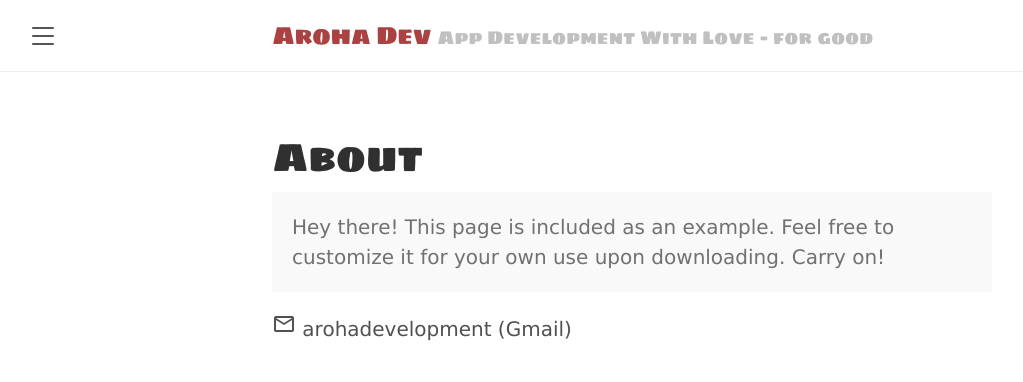
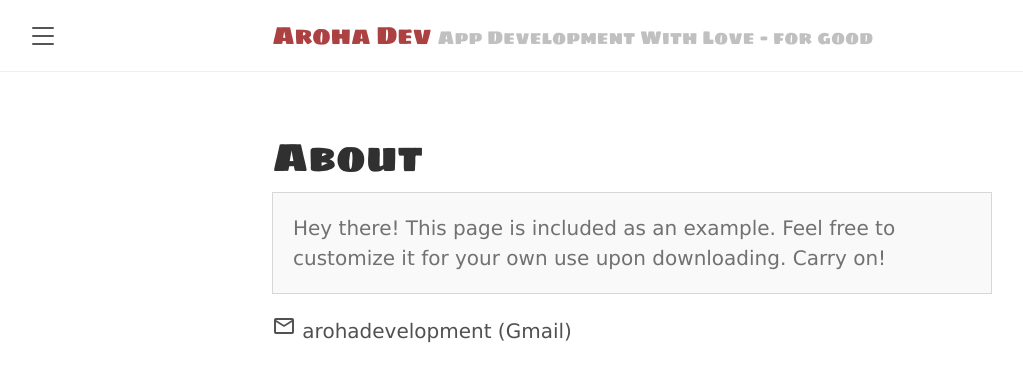
Before and after one commit to tracyjordan/tracyjordan.github.io, a Jekyll site: the page built from about.md, in a window 1280 px wide. Shown: the top 382 px of the page, without its empty margins (8-1031 px from the left). Built offline with Jekyll 4.4.1, drawn with Linux system fonts in a browser that asks for light colours.

Commit message:
Update aroha.css

```diff
--- a/public/css/aroha.css
+++ b/public/css/aroha.css
@@ -58,3 +58,7 @@ h1, h2, h3, h4, h5, h6 {
 .theme-base-JJ .related-posts li a:hover {
   color: #333333;
 }
+
+.message {
+  border: 1px solid #d7d7d7;
+}
```
